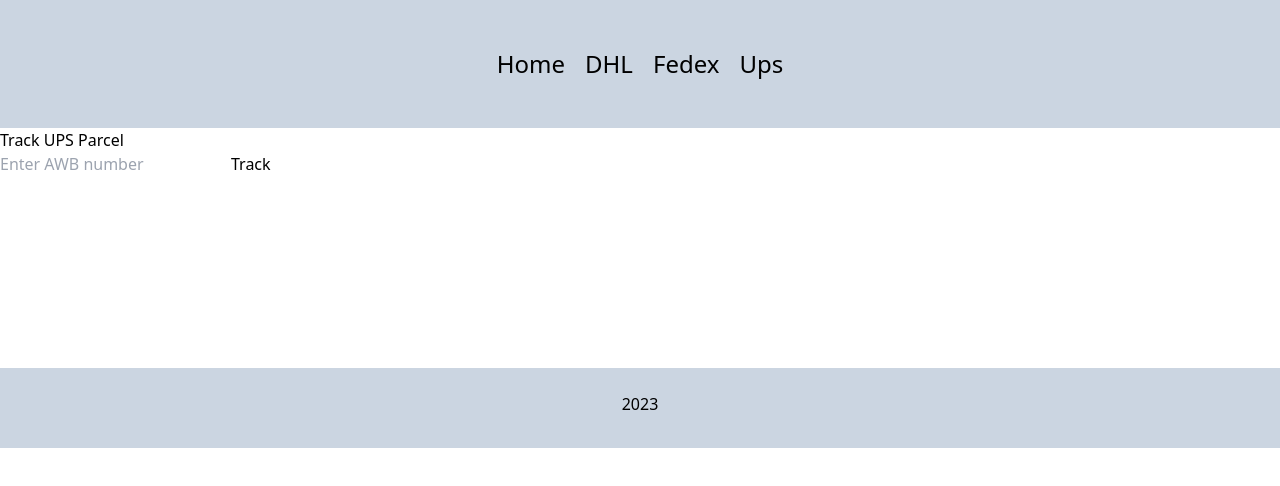
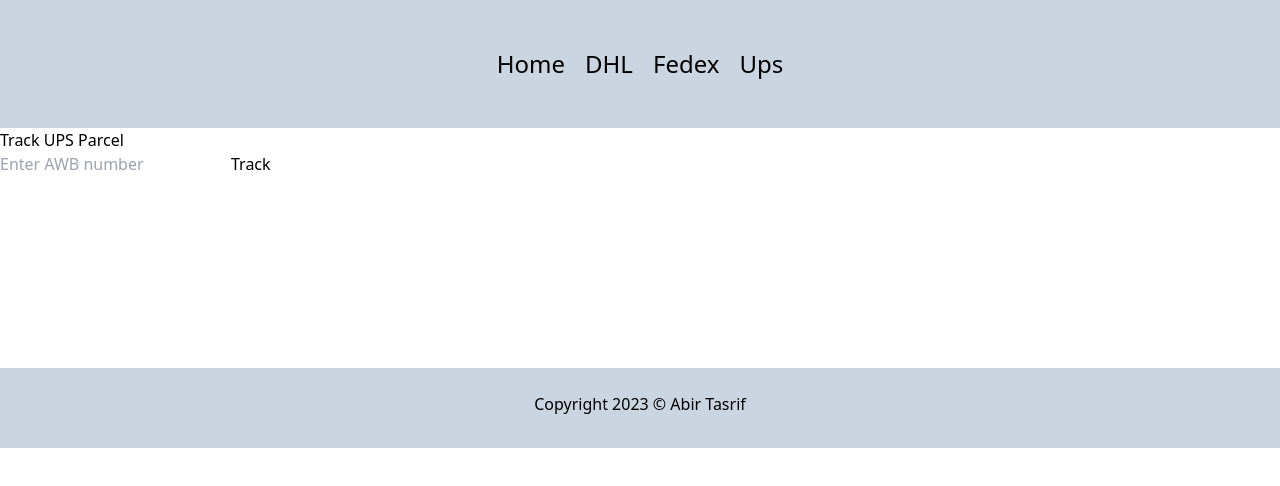
Before and after one commit to abirtasrif/parcel-tracking, a React (Vite) app: page /ups in a window 1280 px wide. Shown: the top 486 px of the page. Built offline with nearby package versions, Linux system fonts and the light colour scheme; the HTML template or start-up script is replaced by a standard one.

Commit message:
adding footer text

```diff
--- a/src/components/Footer.jsx
+++ b/src/components/Footer.jsx
@@ -1,7 +1,9 @@
 const Footer = () => {
   return (
     <div className="bg-slate-300 h-20">
-      <p className="text-center py-6">{new Date().getFullYear()}</p>
+      <p className="text-center py-6">
+        Copyright {new Date().getFullYear()} &copy; Abir Tasrif{" "}
+      </p>
     </div>
   );
 };
```
